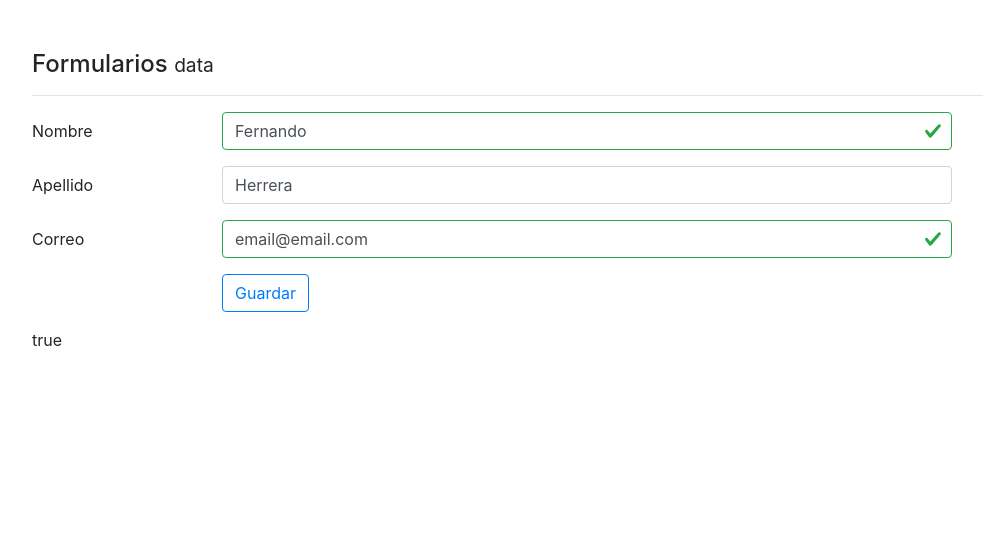
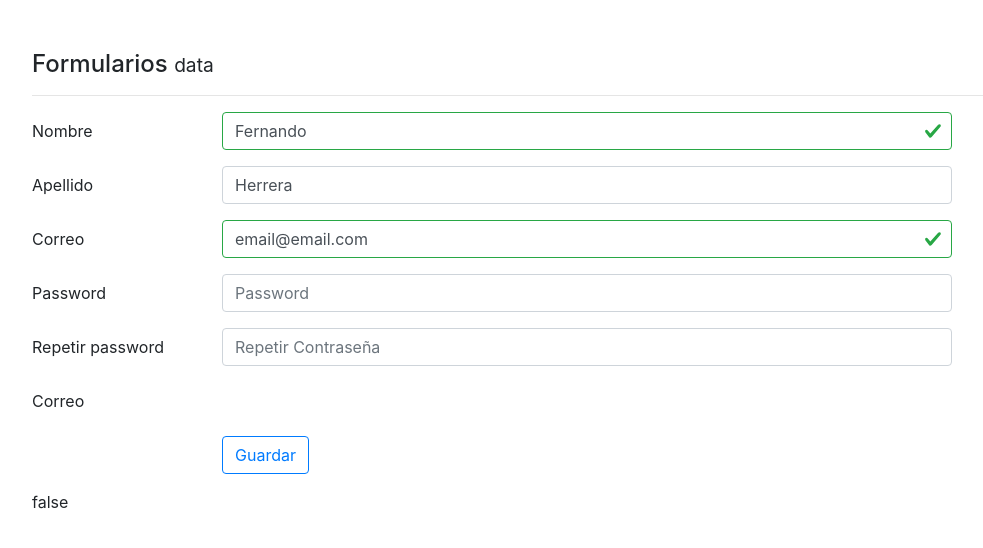
Before and after one commit to aban22/angular-aplicacion-08-formularios, an Angular app in the folder formularios/: page / in a window 1280 px wide. Shown: the top 548 px of the page, without its empty margins (53-1036 px from the left). Built offline with nearby package versions, Linux system fonts and the light colour scheme.

Commit message:
Clase 178

```diff
--- a/formularios/src/app/components/data/data.component.html
+++ b/formularios/src/app/components/data/data.component.html
@@ -37,12 +37,29 @@
     <div class="form-group row">
         <label class="col-2 col-form-label">Correo</label>
         <div class="col-md-8">
-
             <input class="form-control" type="email" placeholder="Correo electrónico" formControlName="correo" [ngClass]="{'is-invalid':formulario.controls['correo'].errors!=null && formulario.controls['correo'].touched, 'is-valid':formulario.controls['correo'].errors==null}">
         </div>
     </div>
 
+    <div class="form-group row">
+        <label class="col-2 col-form-label">Password</label>
+        <div class="col-md-8">
+            <input class="form-control" type="password" placeholder="Password" formControlName="password1">
+        </div>
+    </div>
 
+    <div class="form-group row">
+        <label class="col-2 col-form-label">Repetir password</label>
+        <div class="col-md-8">
+            <input class="form-control" type="password" placeholder="Repetir Contraseña" formControlName="password2">
+        </div>
+    </div>
+
+    <div class="form-group row">
+        <label class="col-2 col-form-label">Correo</label>
+        <div class="col-md-8">
+        </div>
+    </div>
 
     <div class="form-group row">
         <label class="col-2 col-form-label">&nbsp;</label>
--- a/formularios/src/app/components/data/data.component.ts
+++ b/formularios/src/app/components/data/data.component.ts
@@ -15,7 +15,9 @@ export class DataComponent {
             nombre: 'Fernando',
             apellido: 'Herrera'
         },
-        correo: 'email@email.com'
+        correo: 'email@email.com',
+        password1: null,
+        password2: null
     };
 
     constructor() {
@@ -38,17 +40,29 @@ export class DataComponent {
                                         [
                                             Validators.required,
                                             Validators.pattern('[a-z0-9._%+-]+@[a-z0-9.-]+\.[a-z]{2,3}$')
-                                        ])
+                                        ]),
+            password1: new FormControl(null, Validators.required),
+            password2: new FormControl()
         });
-
+        this.formulario.controls['password2'].setValidators([Validators.required, this.noIgual.bind(this.formulario)]);
         this.formulario.setValue(this.usuario);
     }
 
 
-    noHerrera(control: FormControl) {
+    noHerrera(control: FormControl): {[s: string]: boolean} {
         if (control.value === 'herrera') {
             return {
                 noHerrera: true
+            };
+        }
+        return null;
+    }
+
+    noIgual(control: FormControl): {[s: string]: boolean} {
+        const formulario: any = this;
+        if (control.value !== formulario.controls['password1'].value) {
+            return {
+                noiguales: true
             };
         }
         return null;
--- a/formularios/tslint.json
+++ b/formularios/tslint.json
@@ -70,6 +70,7 @@
     "use-life-cycle-interface": true,
     "use-pipe-transform-interface": true,
     "component-class-suffix": true,
-    "directive-class-suffix": true
+    "directive-class-suffix": true,
+    "no-string-literal": false
   }
 }
```
